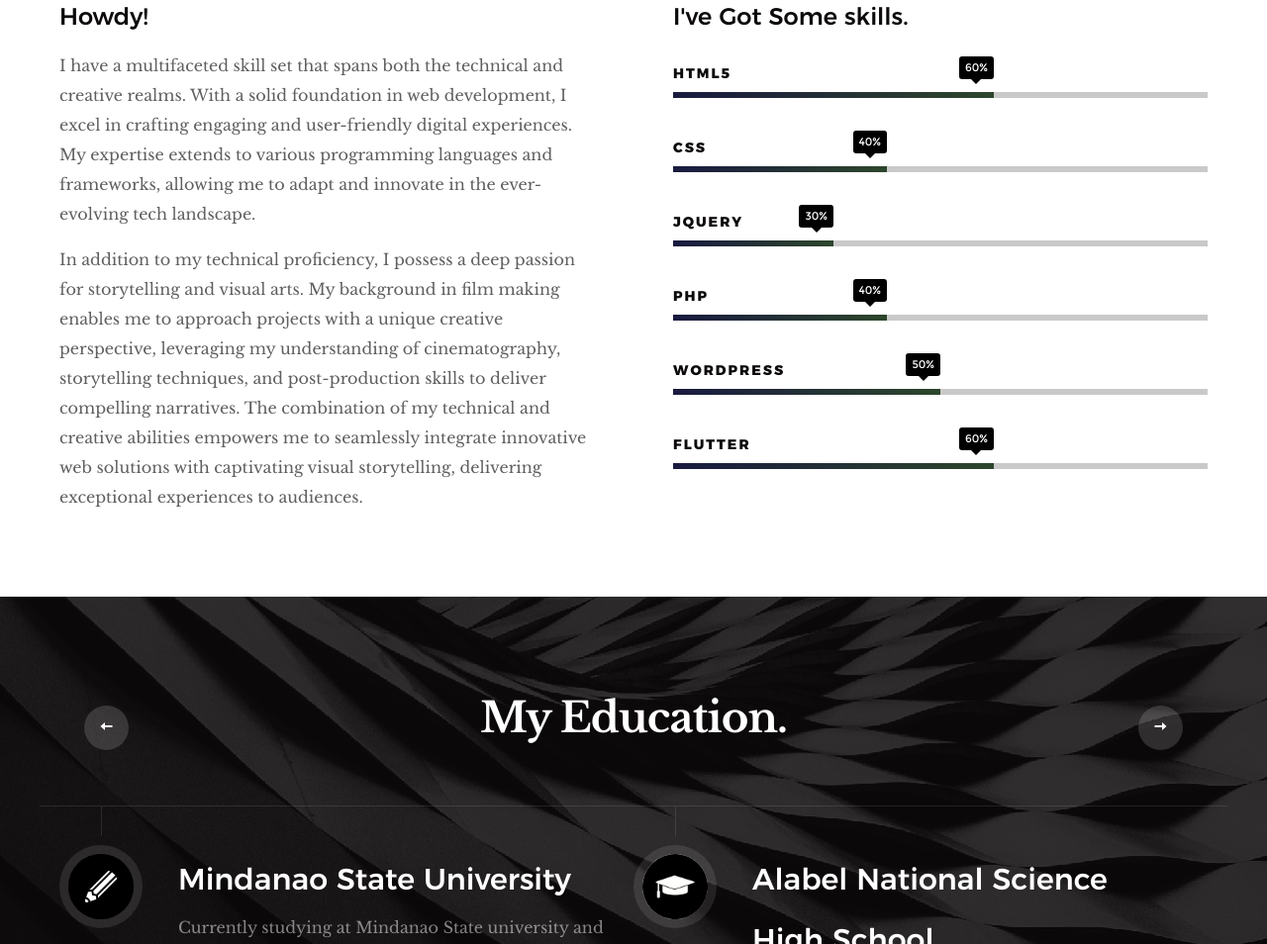
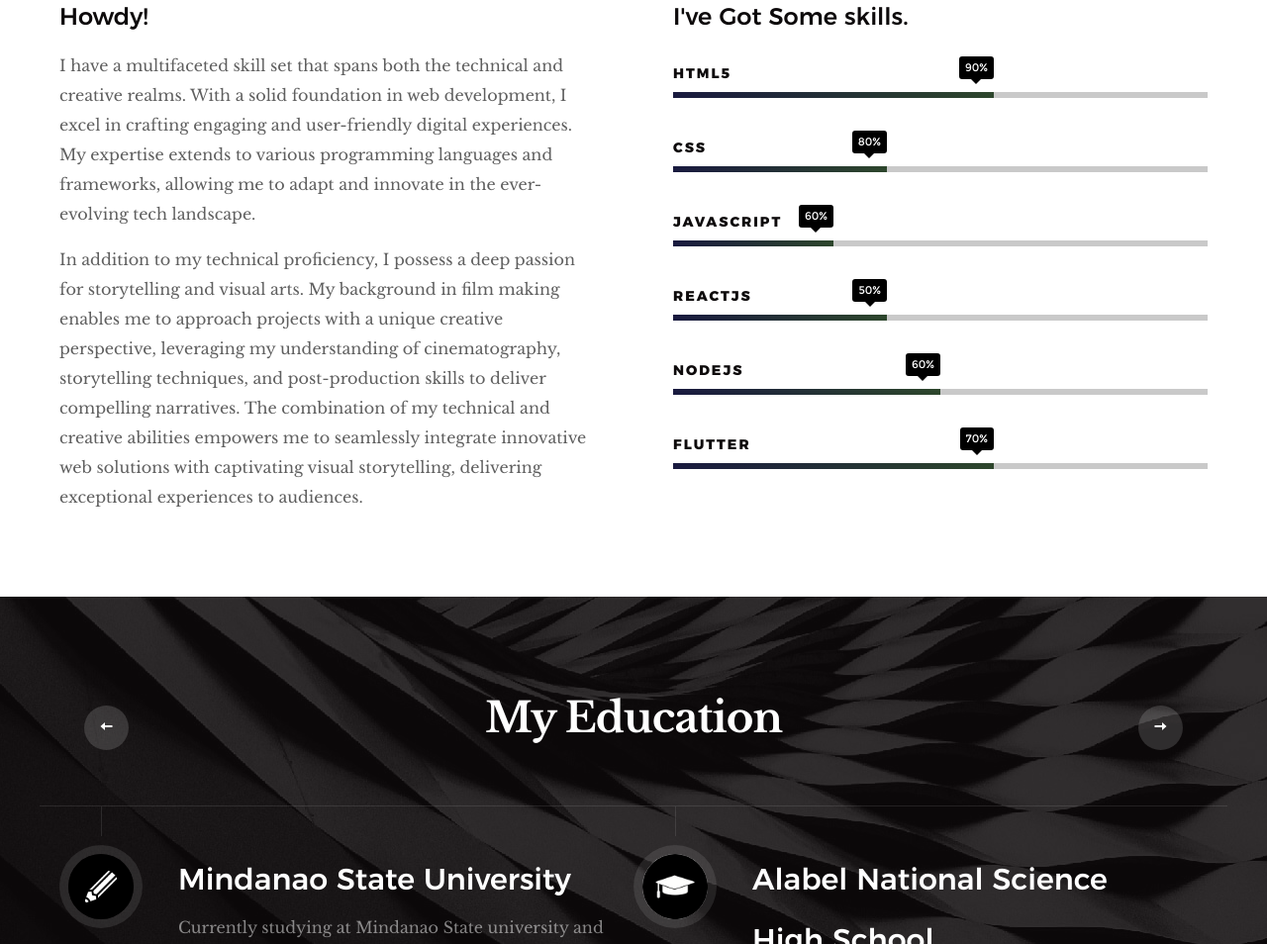
Before and after one commit to CarReign/prelim_cv, a plain HTML site: page index.html in a window 1280 px wide. Shown: the part 1449-2403 px from the top of the page at 99% size. Drawn offline with Linux system fonts and the light colour scheme.

Commit message:
Update index.html

```diff
--- a/index.html
+++ b/index.html
@@ -150,27 +150,27 @@
 
                 <ul class="skill-bars">
                     <li>
-                    <div class="progress percent60"><span>60%</span></div>
+                    <div class="progress percent60"><span>90%</span></div>
                     <strong>HTML5</strong>
                     </li>
                     <li>
-                    <div class="progress percent40"><span>40%</span></div>
+                    <div class="progress percent40"><span>80%</span></div>
                     <strong>CSS</strong>
                     </li>
                     <li>
-                    <div class="progress percent30"><span>30%</span></div>
-                    <strong>JQuery</strong>
+                    <div class="progress percent30"><span>60%</span></div>
+                    <strong>Javascript</strong>
                     </li>
                     <li>
-                    <div class="progress percent40"><span>40%</span></div>
-                    <strong>PHP</strong>
+                    <div class="progress percent40"><span>50%</span></div>
+                    <strong>ReactJS</strong>
                     </li>
                     <li>
-                    <div class="progress percent50"><span>50%</span></div>
-                    <strong>Wordpress</strong>
+                    <div class="progress percent50"><span>60%</span></div>
+                    <strong>NodeJS</strong>
                     </li>
                     <li>
-                    <div class="progress percent60"><span>60%</span></div>
+                    <div class="progress percent60"><span>70%</span></div>
                     <strong>Flutter</strong>
                     </li>
                 </ul>
@@ -197,7 +197,7 @@
 
         <div class="row testimonials-header">
             <div class="col-full">
-                <h1 class="h02">My Education.</h1>
+                <h1 class="h02">My Education</h1>
             </div>
         </div>
 
```
